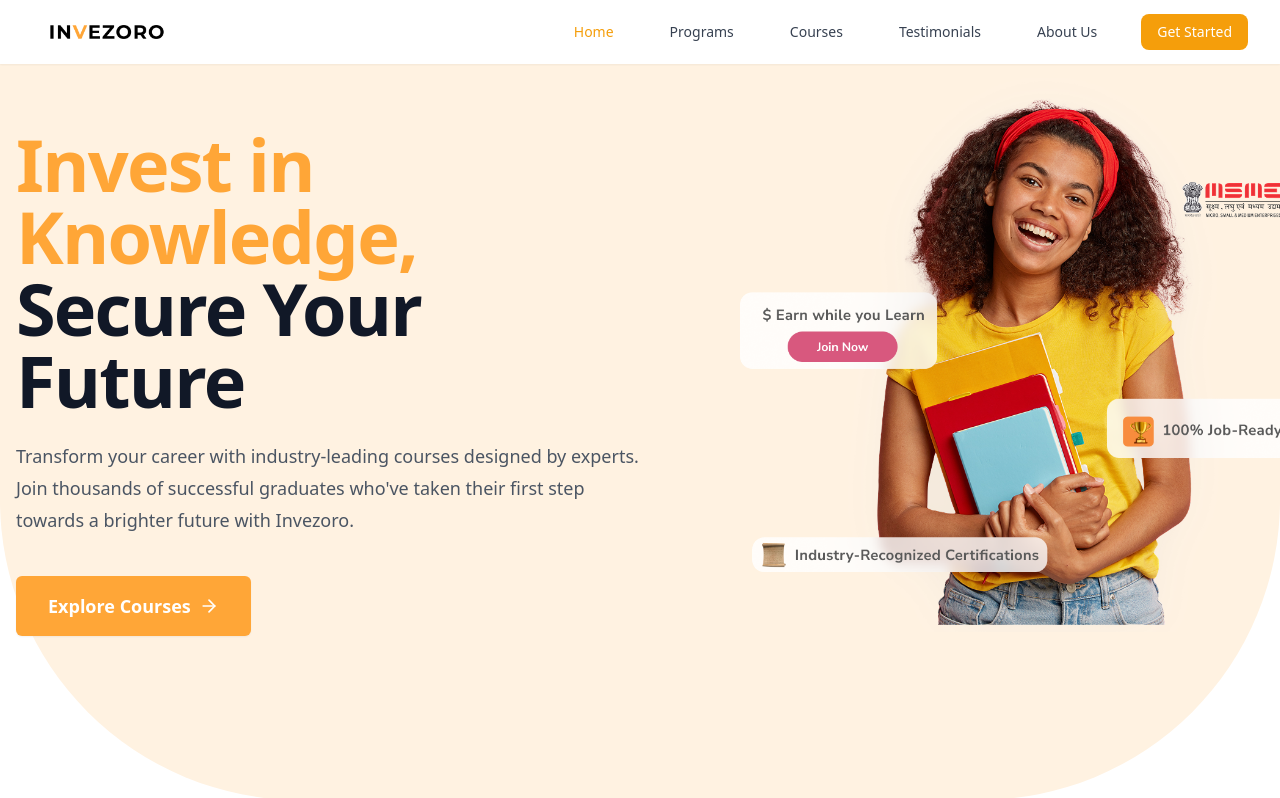
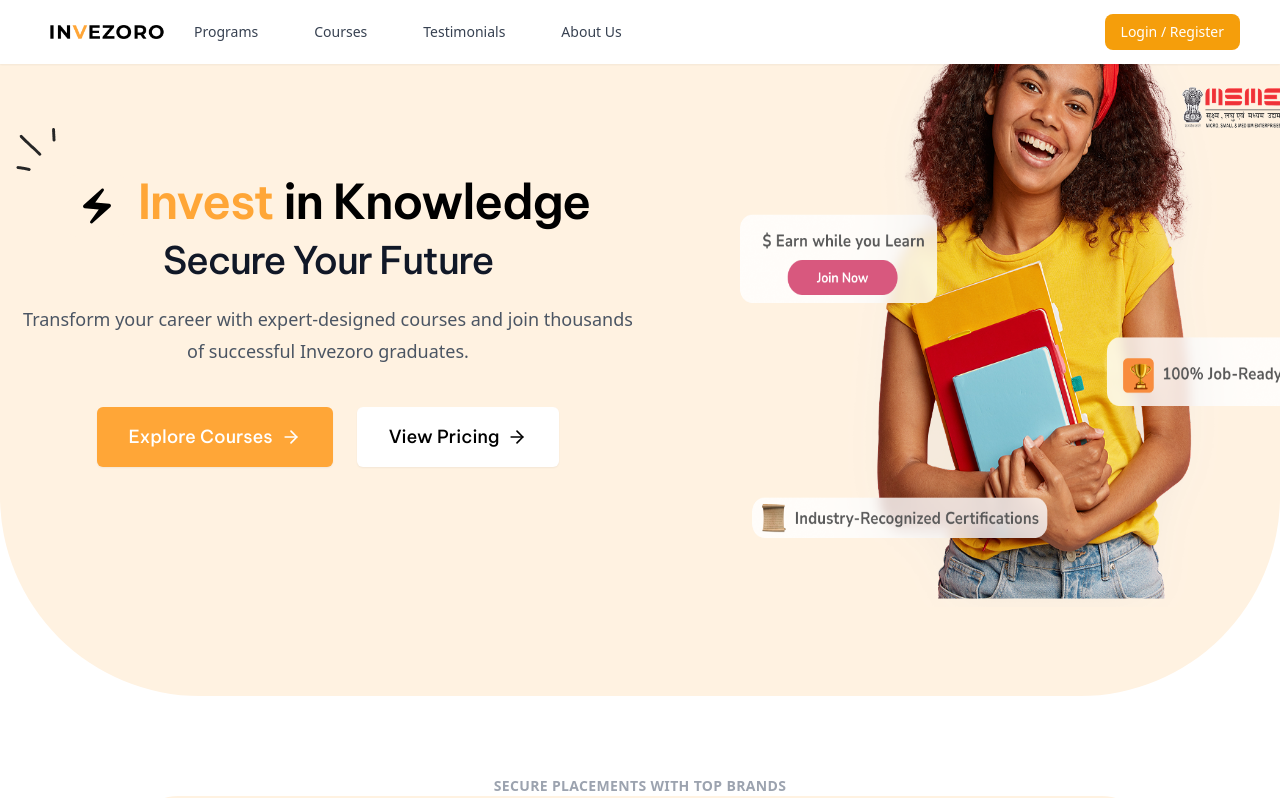
Before and after one commit to AkashReddy2003/Invezoro_test_1, a React (Vite) app: page / in a window 1280 px wide. Shown: the top 798 px of the page. Built offline with nearby package versions, Linux system fonts and the light colour scheme.

Commit message:
latest changes

```diff
--- a/src/App.tsx
+++ b/src/App.tsx
@@ -22,9 +22,10 @@ function HomePage() {
       <WhyChooseUs />
       <Courses />
       <Testimonials />
-      <Become/>
+
       <Partners />
       <HowItWorks />
+      <Become/>
       <FAQ />
       <CTA />
     </>
--- a/src/components/Become.jsx
+++ b/src/components/Become.jsx
@@ -44,7 +44,7 @@ const Become = () => {
           whileInView={{ opacity: 1, y: 0 }}
           viewport={{ once: true }}
           transition={{ duration: 0.8, delay: 0.4 }}
-          className="mt-16  gap-8 justify-end sm:invisible md:invisible lg:visible xl:visible xs:invisible"
+          className="  gap-8 justify-end sm:invisible md:invisible lg:visible xl:visible xs:invisible"
 
         >
           <img src={ins}  className=''/>
--- a/src/components/CTA.tsx
+++ b/src/components/CTA.tsx
@@ -6,24 +6,24 @@ import ment from "../assets/mentors.gif"
 const CTA = () => {
   const navigate=useNavigate();
   return (
-    <section className="py-24 " id="cta">
-      <div className="max-w-7xl mx-auto px-4 bg-amber-500 shadow-lg rounded-lg sm:px-6 lg:px-8 flex flex-row">
+    <section className="py-24 flex justify-center items-center " id="cta">
+      <div className="max-w-7xl mx-auto px-4 bg-amber-500 shadow-lg rounded-lg sm:px-4 lg:px-8 lg:flex lg:flex-row ml-10 mr-10 lg:ml-0 lg:mr-0">
       <motion.div
           initial={{ opacity: 0, y: 20 }}
           whileInView={{ opacity: 1, y: 0 }}
           viewport={{ once: true }}
           transition={{ duration: 0.8, delay: 0.2 }}
-          className="mt-12 flex flex-col ml-10"
+          className="mt-12 flex flex-col ml-5 lg:ml-10"
         >
-          <div className="text-white w-6/12">
-            <h1 className='be-vietnam-pro-bold text-3xl'>Happy to help you!</h1>
+          <div className="text-white lg:w-6/12">
+            <h1 className='be-vietnam-pro-bold text-3xl mt-10'>Happy to help you!</h1>
             <p className='be-vietnam-pro-regular text-xl mt-5'>Need more details? Our expert academic counsellors will be happy to patiently explain everything that you want to know.</p>
             <button className="px-8 py-4 bg-black text-white rounded-lg font-semibold hover:bg-amber-600 transition-colors duration-300 flex items-center justify-center gap-2 mb-10 mt-5"> Speak to mentor</button>
           </div>
 
 
         </motion.div>
-
+        {window.screen.width>700?
       <motion.div
       initial={{ opacity: 0, y: 20 }}
       whileInView={{ opacity: 1, y: 0 }}
@@ -32,7 +32,10 @@ const CTA = () => {
       className="mt-12 flex flex-col items-center gap-8"
     >
       <img src={ment} />
-        </motion.div>
+    </motion.div>:""
+
+      }
+
       </div>
     </section>
   );
--- a/src/components/Hero.tsx
+++ b/src/components/Hero.tsx
@@ -2,21 +2,24 @@ import React from 'react';
 import { motion } from 'framer-motion';
 import { ArrowRight } from 'lucide-react';
 import TechGaints from '../components/TechGaints'
+import ElectricBoltIcon from '@mui/icons-material/ElectricBolt';
 import hero from "../assets/hero.png"
+import tdots from "../assets/tdots.png"
 const Hero = () => {
   return (
-    <div className="relative min-h-screen  " style={{backgroundColor:"#FFF2E1", borderBottomLeftRadius:300,borderBottomRightRadius: 300,}} >
+    <div className="relative   max-w-full" style={{backgroundColor:"#FFF2E1", borderBottomLeftRadius:window.screen.width>700?200:0,borderBottomRightRadius: window.screen.width>700?200:0,height:"87vh"}} >
       <div className="max-w-7xl mx-auto px-4 sm:px-6 lg:px-4 pt-20 pb-16 text-center lg:pt-32">
-        <div className='flex flex-row  lg:text-left relative w-full'>
-          <div className='lg:w-6/12'>
+        <div className='flex flex-row   relative w-full'>
+          <div className='lg:w-6/12 relative'>
+          <img src={tdots}/>
           <motion.h1
           initial={{ opacity: 0, y: 20 }}
           animate={{ opacity: 1, y: 0 }}
           transition={{ duration: 0.8 }}
-          className="text-4xl font-bold tracking-tight text-gray-900 sm:text-6xl md:text-7xl"
+          className="text-4xl font-bold tracking-tight text-gray-900 sm:text-6xl md:text-5xl flex flex-col  justify-center"
         >
-          <span className="block" style={{color:"#FFA637 "}}>Invest in Knowledge,</span>
-          <span className="block">Secure Your Future</span>
+          <span className="p-1 px-0 be-vietnam-pro-semibold" style={{color:"#FFA637 ",width:"auto",}}><ElectricBoltIcon style={{backgroundColor:"#FFF2E1",color:"black",padding:10,fontSize:34,height:62,width:62,borderRadius:10}}/>  Invest <span className='text-black'>in Knowledge</span></span>
+          <span className=" be-vietnam-pro-medium" style={{fontSize:38}}>Secure Your Future</span>
         </motion.h1>
 
         <motion.p
@@ -25,31 +28,38 @@ const Hero = () => {
           transition={{ duration: 0.8, delay: 0.2 }}
           className="mt-6 text-lg leading-8 text-gray-600 max-w-3xl mx-auto"
         >
-          Transform your career with industry-leading courses designed by experts.
-          Join thousands of successful graduates who've taken their first step towards
-          a brighter future with Invezoro.
+          Transform your career with expert-designed courses and join thousands of successful Invezoro graduates.
         </motion.p>
 
         <motion.div
           initial={{ opacity: 0, y: 20 }}
           animate={{ opacity: 1, y: 0 }}
           transition={{ duration: 0.8, delay: 0.4 }}
-          className="mt-10 flex justify-center items:center lg:justify-start lg:items:baseline gap-x-6"
+          className="mt-10 flex justify-center items:center  gap-x-6"
 
         >
           <a
             href="/courses"
             style={{backgroundColor:"#FFA637 "}}
-            className="rounded-md  px-8 py-4 text-lg font-semibold text-white shadow-sm hover:bg-indigo-500 focus-visible:outline focus-visible:outline-2 focus-visible:outline-offset-2 focus-visible:outline-indigo-600 transition-all duration-300 flex items-center gap-2"
+            className="be-vietnam-pro-medium rounded-md  px-8 py-4 text-lg font-semibold text-white shadow-sm hover:bg-indigo-500 focus-visible:outline focus-visible:outline-2 focus-visible:outline-offset-2 focus-visible:outline-indigo-600 transition-all duration-300 flex items-center gap-2"
           >
             Explore Courses
             <ArrowRight className="w-5 h-5" />
           </a>
+          <a
+            href="/courses"
+            style={{backgroundColor:"white "}}
+            className="be-vietnam-pro-medium rounded-md  px-8 py-4 text-lg font-semibold text-black shadow-sm hover:bg-indigo-500 focus-visible:outline focus-visible:outline-2 focus-visible:outline-offset-2 focus-visible:outline-indigo-600 transition-all duration-300 flex items-center gap-2"
+          >
+            View Pricing
+            <ArrowRight className="w-5 h-5" />
+          </a>
         </motion.div>
           </div>
-          <div className='lg:w-6/12 absolute top-0' style={{right:-100,top:-50}}>
-            <img src={hero} style={{width: "100%",}}/>
-          </div>
+          {window.screen.width>700?<div className='lg:w-6/12 absolute ' style={{right:-100,bottom:-140}}>
+            <img src={hero} style={{height:"80vh"}}/>
+          </div>:""}
+
 
 
 
--- a/src/components/Login.jsx
+++ b/src/components/Login.jsx
@@ -23,7 +23,7 @@ export default function Login() {
         }
     }
   return (
-    <div className='login'>
+    <div className='login' >
      <div className='login-left'>
         <img src={stu} style={{height:"100%",borderRadius: 30,}}/>
         </div>
@@ -33,7 +33,7 @@ export default function Login() {
 
 
             </div>
-            <div className='login-right-form'>
+            <div className='login-right-form' style={{maxHeight: 500,}}>
                 <h1 style={{fontSize:"1.5rem",width:"100%"}}>Let the Journey Begin!</h1>
                 <p style={{fontSize:"1rem",width:"100%",marginTop:10}}>Unlock a world of education with a single click! Please login in to your account.</p>
                 {title=="Login"?<>
--- a/src/components/Navbar.tsx
+++ b/src/components/Navbar.tsx
@@ -9,7 +9,7 @@ const Navbar = () => {
   const navigate=useNavigate();
   const {open,setOpen,user,logout}=useContext(Context);
   const navigation = [
-    { name: 'Home', href: '/' },
+
     { name: 'Programs', href: '#programs' },
     { name: 'Courses', href: '/courses' },
     { name: 'Testimonials', href: '#testimonials' },
@@ -26,7 +26,7 @@ const Navbar = () => {
   return (
     <nav className="bg-white shadow-sm fixed w-full z-50">
       <div className="max-w-7xl mx-auto px-4 sm:px-6 lg:px-8">
-        <div className="flex justify-between h-16">
+        <div className="flex h-16">
           <div className="flex items-center">
             <Link to="/" className="flex-shrink-0 flex items-center">
               <img src={logo} style={{width: 150,}}/>
@@ -51,10 +51,10 @@ const Navbar = () => {
               </a>
             ))}
             {!user.email?
-          <button onClick={()=>setOpen(true)} className="bg-amber-500 text-white px-4 py-2 rounded-lg text-sm font-medium hover:bg-indigo-500 transition-colors duration-200">
-          Get Started
+          <button onClick={()=>setOpen(true)} className="bg-amber-500 text-white px-4 py-2 rounded-lg text-sm font-medium hover:bg-indigo-500 transition-colors duration-200 absolute right-10">
+          Login / Register
         </button>:
-        <button onClick={()=>logout()} className="bg-amber-500 text-white px-4 py-2 rounded-lg text-sm font-medium hover:bg-indigo-500 transition-colors duration-200">
+        <button onClick={()=>logout()} className="bg-amber-500 text-white px-4 py-2 rounded-lg text-sm font-medium hover:bg-indigo-500 transition-colors duration-200 absolute right-10">
         Logout
       </button>
 
--- a/src/components/TechGaints.jsx
+++ b/src/components/TechGaints.jsx
@@ -21,16 +21,15 @@ const imageList = Object.values(images);
           initial={{ opacity: 0 }}
           animate={{ opacity: 1 }}
           transition={{ duration: 1, delay: 0.8 }}
-          className="mt-20 text-center"
+          className="mt-20 text-center flex flex-col items-center"
+
         >
           <p className="text-sm font-semibold text-gray-400 uppercase tracking-wide">
           Secure Placements with Top Brands
           </p>
 
-          <div className='prof' id="courses">
-            <div className="prof-text">
+          <div className='prof' id="courses" style={{width: "80vw", backgroundColor:"#FFF2E1", borderRadius: "50px"}}>
 
-            </div>
             <Swiper className="prof-swiper" modules={[Pagination, Autoplay]}
                 slidesPerView={window.screen.width > 700 ? 6 : 2}
                 autoplay={{
--- a/src/context/Context.jsx
+++ b/src/context/Context.jsx
@@ -286,9 +286,7 @@ const ContextProvider = ({ children }) => {
             {children}
             <Modal
         open={open}
-        onClose={()=>setOpen(false)}
-
-      >
+        onClose={()=>setOpen(false)}>
         <Login/>
       </Modal>
       <Modal
```
Also changed, not shown: src/assets/tdots.png (added). Lines whose indentation alone changed are shown as unchanged.
